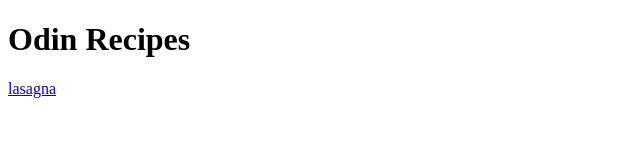
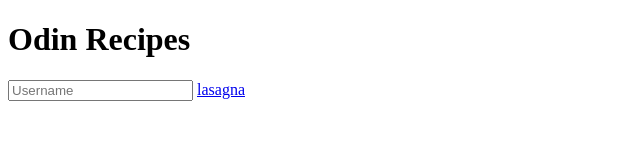
Before and after one commit to Anjiblob/odin-recipes, a plain HTML site: page index.html in a window 1280 px wide. Shown: the whole page, without its empty margins (0-640 px from the left). Drawn offline with Linux system fonts and the light colour scheme.

Commit message:
Added Input

```diff
--- a/index.html
+++ b/index.html
@@ -12,6 +12,13 @@
         Odin Recipes
     </h1>
 
+    <input
+
+        type="text"
+        pattern="[a-z]*"
+        placeholder="Username"
+    >
+
     <a href="/recipes/lasagna.html">lasagna</a>
 </body>
 </html>
```
